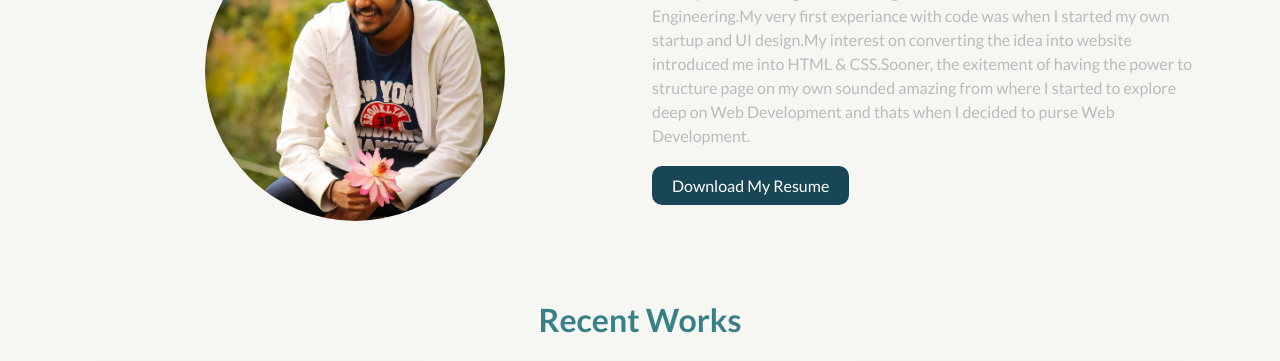
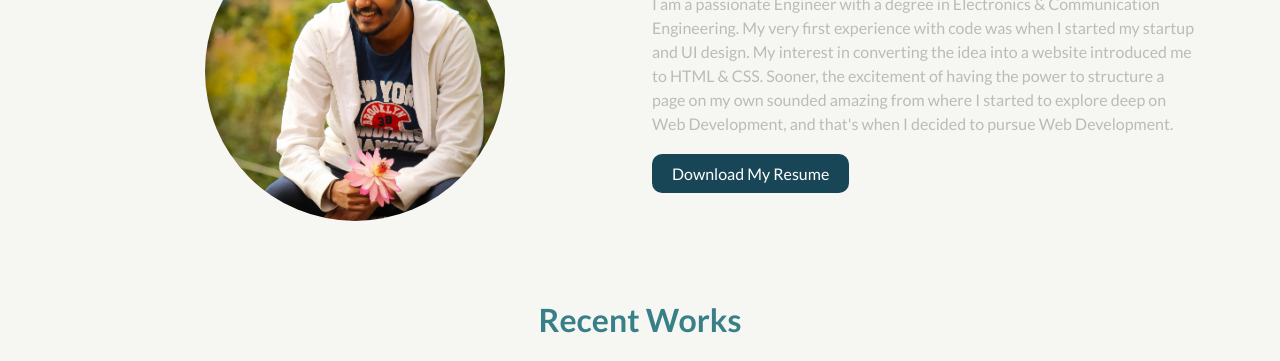
Before and after one commit to vysakh1998/portfolio, a plain HTML site: page index.html in a window 1280 px wide. Shown: the part 650-1011 px from the top of the page. Drawn offline with nearby package versions, Linux system fonts and the light colour scheme; files whose address does not match are found by name.

Commit message:
corrected spelling mistakes

```diff
--- a/index.html
+++ b/index.html
@@ -84,10 +84,10 @@
                     <div class="col-md-6 my-auto">
                         <div class="my-info">
                             <h2>About Me</h2>
-                            <p>I am a passionate Engineer with degree in Electronics & Communication Engineering.My very first experiance with code was
-                            when I started my own startup and UI design.My interest on converting the idea into website introduced me into HTML &
-                            CSS.Sooner, the exitement of having the power to structure page on my own sounded amazing from where I started to explore deep on Web Development and thats when I decided to
-                            purse Web Development.</p>
+                            <p>I am a passionate Engineer with a degree in Electronics & Communication Engineering. My very first experience with code
+                            was when I started my startup and UI design. My interest in converting the idea into a website introduced me to HTML &
+                            CSS. Sooner, the excitement of having the power to structure a page on my own sounded amazing from where I started to
+                            explore deep on Web Development, and that's when I decided to pursue Web Development.</p>
                             <div class="download-link">
                                 <a href="assets/vysakhv_resume_2021.pdf" class="link-button Animated fadeOut" download="Vysakh V_Resume"
                                     target="blank">Download My
```
